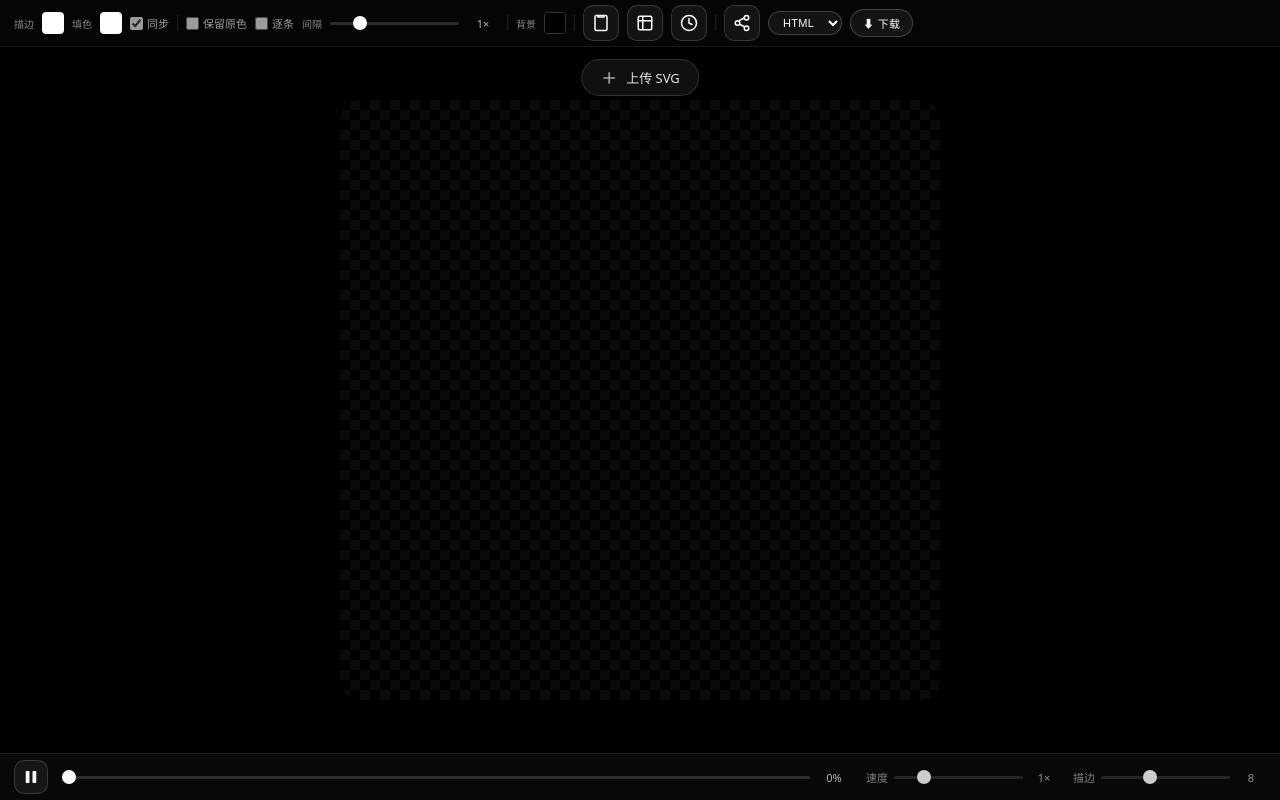
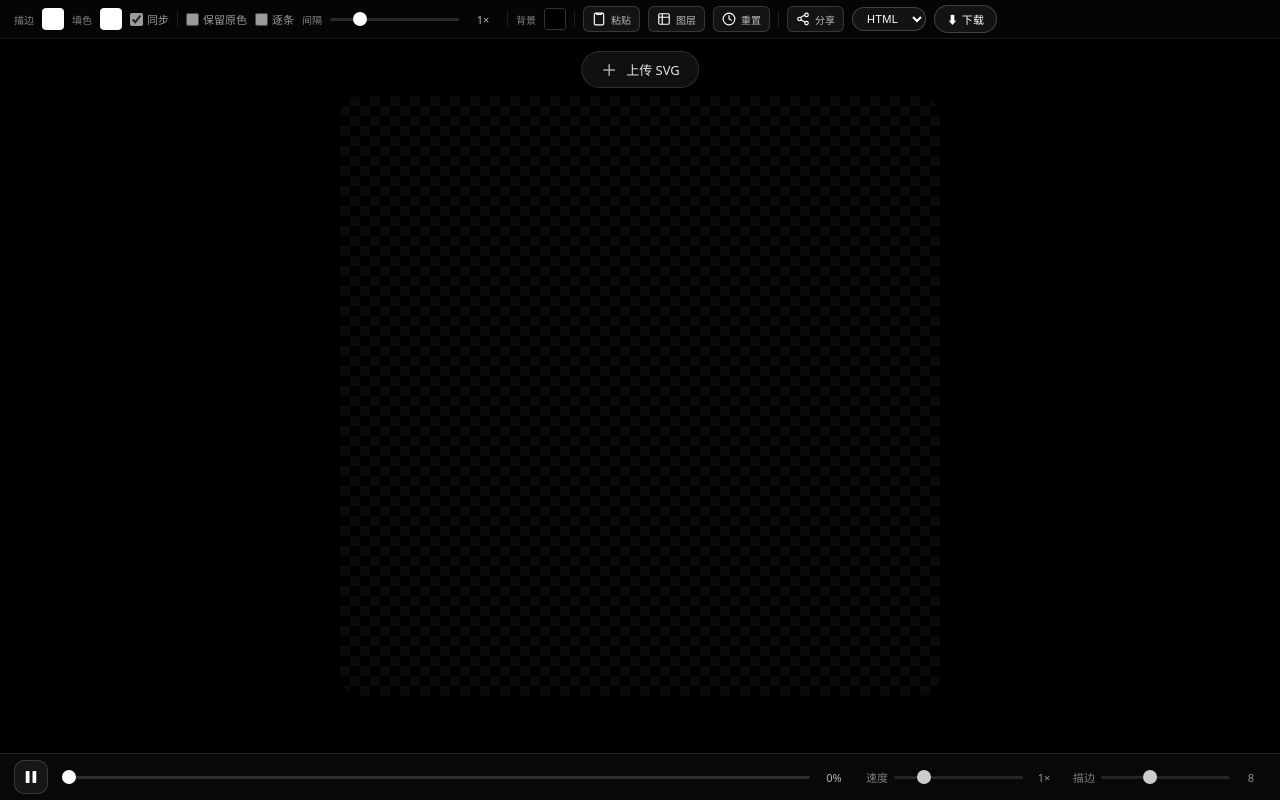
Before and after one commit to yuanty344-bit/svg-animator, a website built with Vite: page index.html in a window 1280 px wide. Built offline with nearby package versions, Linux system fonts and the light colour scheme.

Commit message:
Add text labels beside icon buttons for clarity

```diff
--- a/index.html
+++ b/index.html
@@ -23,12 +23,12 @@
     <span class="bar-label">背景</span><input type="color" id="bgColor" value="#000000" title="背景颜色">
     <span class="bar-sep"></span>
     <!-- 组4：工具 -->
-    <div class="icon-btn" id="pasteBtn" title="粘贴SVG代码"><svg viewBox="0 0 24 24" fill="none" stroke="currentColor" stroke-width="2"><rect x="4" y="2" width="16" height="20" rx="2"/><path d="M8 2v2h8V2" stroke-linecap="round"/></svg></div>
-    <div class="icon-btn" id="layerBtn" title="图层设置"><svg viewBox="0 0 24 24" fill="none" stroke="currentColor" stroke-width="2"><rect x="3" y="3" width="18" height="18" rx="2"/><path d="M3 9h18M9 3v18"/></svg></div>
-    <div class="icon-btn" id="resetBtn" title="恢复默认设置"><svg viewBox="0 0 24 24" fill="none" stroke="currentColor" stroke-width="2"><circle cx="12" cy="12" r="10"/><path d="M12 6v6l4 2" stroke-linecap="round"/></svg></div>
+    <div class="icon-btn" id="pasteBtn" title="粘贴SVG代码"><svg viewBox="0 0 24 24" fill="none" stroke="currentColor" stroke-width="2"><rect x="4" y="2" width="16" height="20" rx="2"/><path d="M8 2v2h8V2" stroke-linecap="round"/></svg><span class="icon-label">粘贴</span></div>
+    <div class="icon-btn" id="layerBtn" title="图层设置"><svg viewBox="0 0 24 24" fill="none" stroke="currentColor" stroke-width="2"><rect x="3" y="3" width="18" height="18" rx="2"/><path d="M3 9h18M9 3v18"/></svg><span class="icon-label">图层</span></div>
+    <div class="icon-btn" id="resetBtn" title="恢复默认设置"><svg viewBox="0 0 24 24" fill="none" stroke="currentColor" stroke-width="2"><circle cx="12" cy="12" r="10"/><path d="M12 6v6l4 2" stroke-linecap="round"/></svg><span class="icon-label">重置</span></div>
     <span class="bar-sep"></span>
     <!-- 组5：导出 -->
-    <div class="icon-btn" id="shareBtn" title="复制当前画面SVG代码"><svg viewBox="0 0 24 24" fill="none" stroke="currentColor" stroke-width="2"><circle cx="18" cy="5" r="3"/><circle cx="6" cy="12" r="3"/><circle cx="18" cy="19" r="3"/><path d="M8.7 13.7l6.6 3.3M15.3 5.3l-6.6 3.3" stroke-linecap="round"/></svg></div>
+    <div class="icon-btn" id="shareBtn" title="复制当前画面SVG代码"><svg viewBox="0 0 24 24" fill="none" stroke="currentColor" stroke-width="2"><circle cx="18" cy="5" r="3"/><circle cx="6" cy="12" r="3"/><circle cx="18" cy="19" r="3"/><path d="M8.7 13.7l6.6 3.3M15.3 5.3l-6.6 3.3" stroke-linecap="round"/></svg><span class="icon-label">分享</span></div>
     <select id="exportFormat" class="export-select"><option value="html">HTML</option><option value="svg">SVG</option><option value="png">PNG</option><option value="jpg">JPG</option></select>
     <button class="text-btn" id="dlBtn">⬇ 下载</button>
   </div>
--- a/src/style.css
+++ b/src/style.css
@@ -60,6 +60,11 @@ input[type=color]::-webkit-color-swatch{border-radius:3px;border:1px solid rgba(
 .top-bar .bar-row{
   display:flex;align-items:center;gap:8px;flex-wrap:wrap;
 }
+.top-bar .icon-btn{
+  width:auto;height:26px;border-radius:6px;padding:0 8px;gap:5px;
+}
+.top-bar .icon-btn svg{width:14px;height:14px}
+.icon-label{font-size:10px;opacity:.7;white-space:nowrap}
 .top-bar .export-select{padding:4px 10px;font-size:11px}
 .top-bar .text-btn{padding:5px 12px;font-size:11px}
 .bar-label{font-size:10px;opacity:.5;white-space:nowrap}
```
Also changed, not shown: dist/index.html.
